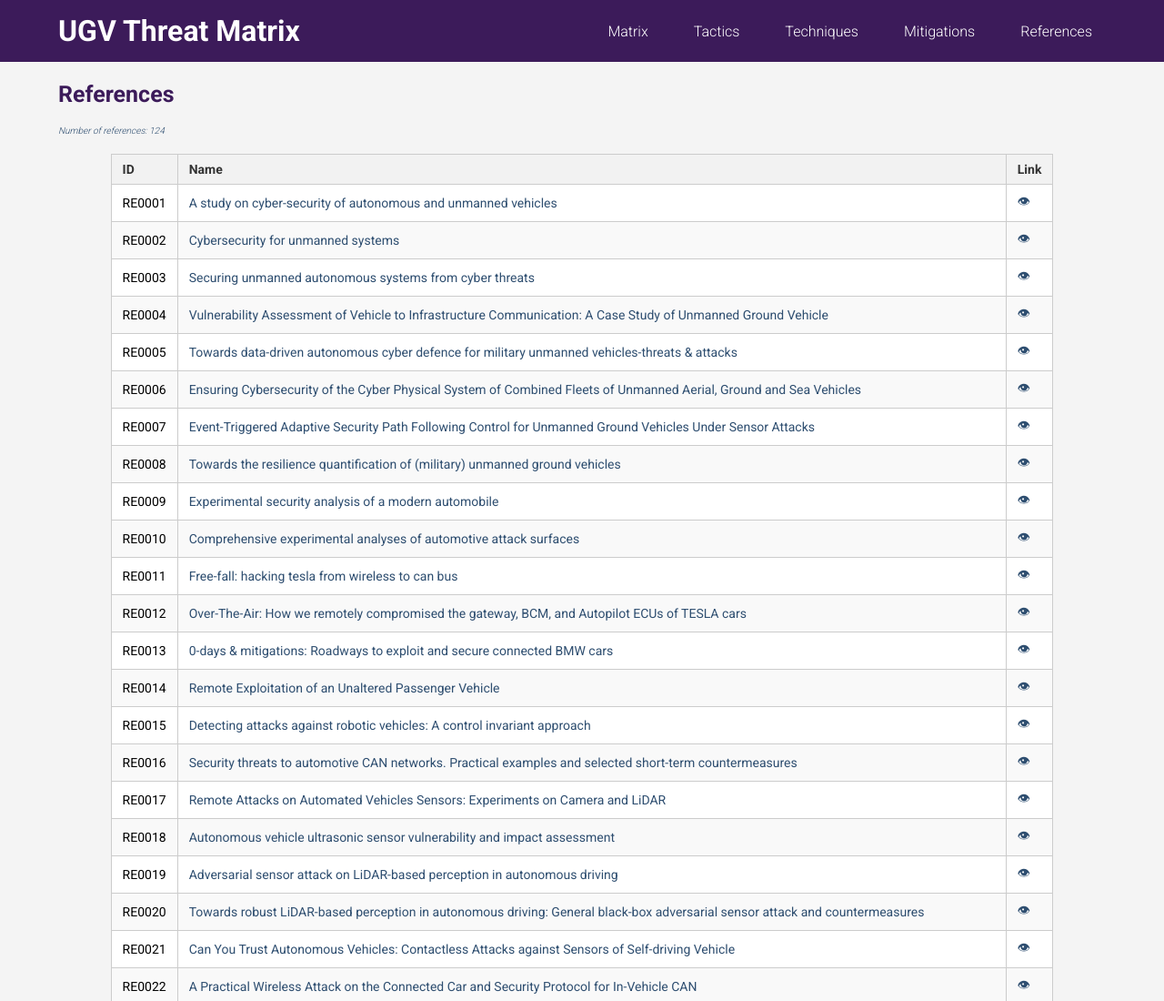
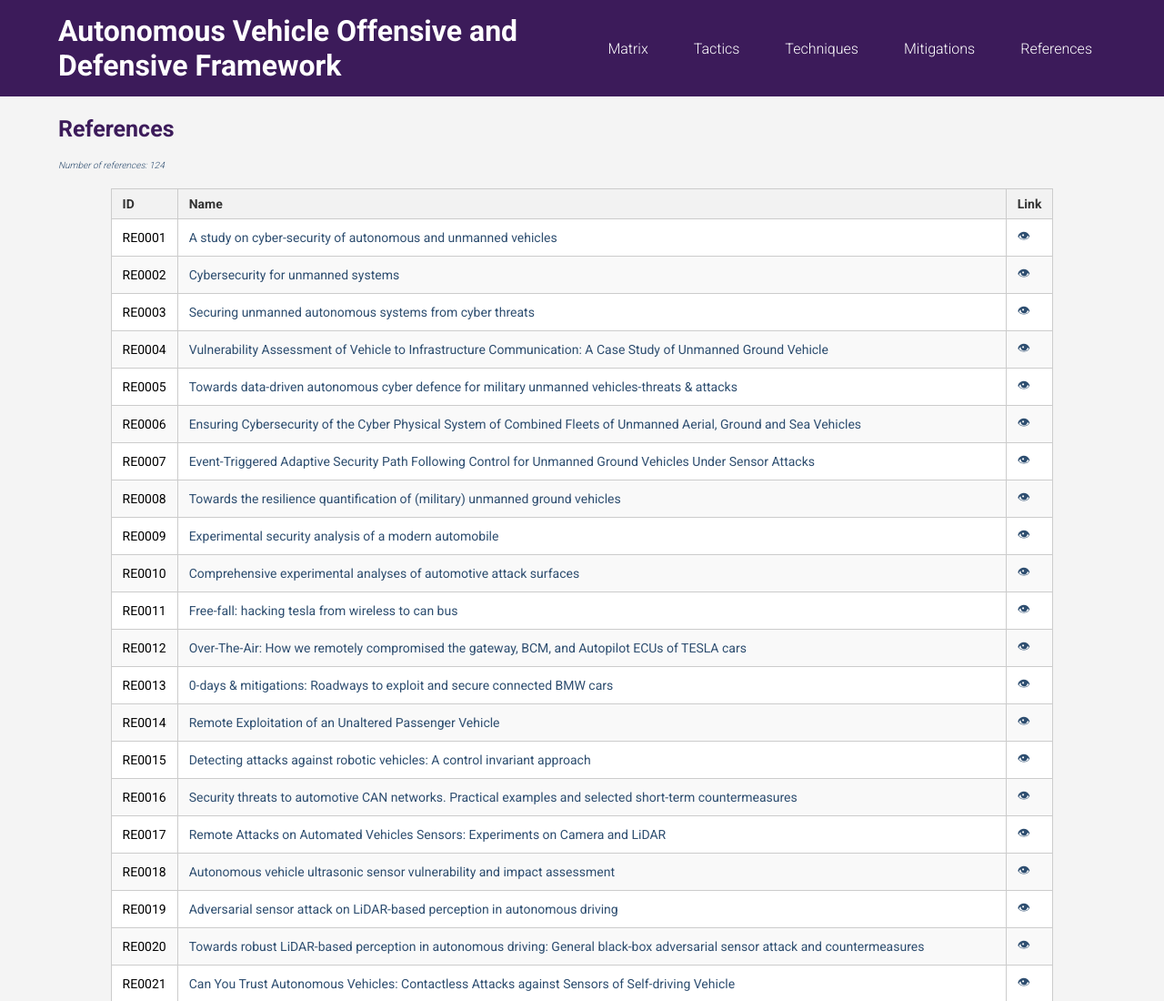
Before and after one commit to ziz0301/AVODF, a plain HTML site: page references.html in a window 1280 px wide. Shown: the top 1100 px of the page at 91% size. Drawn offline with Linux system fonts and the light colour scheme.

Commit message:
Update references.html

```diff
--- a/references.html
+++ b/references.html
@@ -3,13 +3,13 @@
 <head>
     <meta charset="UTF-8">
     <meta name="viewport" content="width=device-width, initial-scale=1.0">
-    <title>References - UGV Threat Matrix</title>
+    <title>AV - ODF - References</title>
     <link rel="stylesheet" href="styles.css">
     <script src="scripts.js" defer></script>
 </head>
 <body>
      <header>
-        <h1>UGV Threat Matrix</h1>
+        <h1>Autonomous Vehicle Offensive and Defensive Framework</h1>
         <nav>
             <ul>
                 <li><a href="index.html">Matrix</a></li>
```
